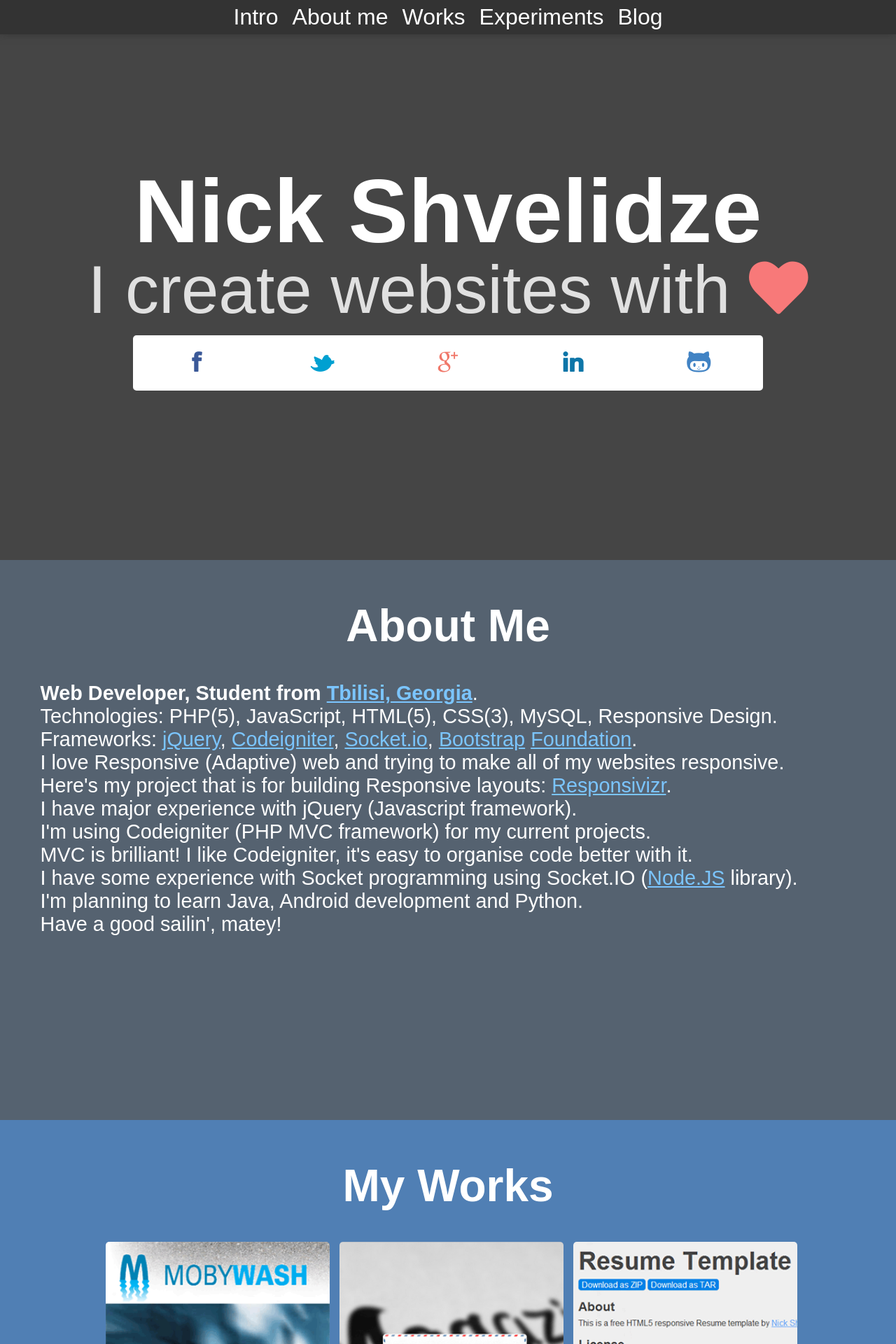
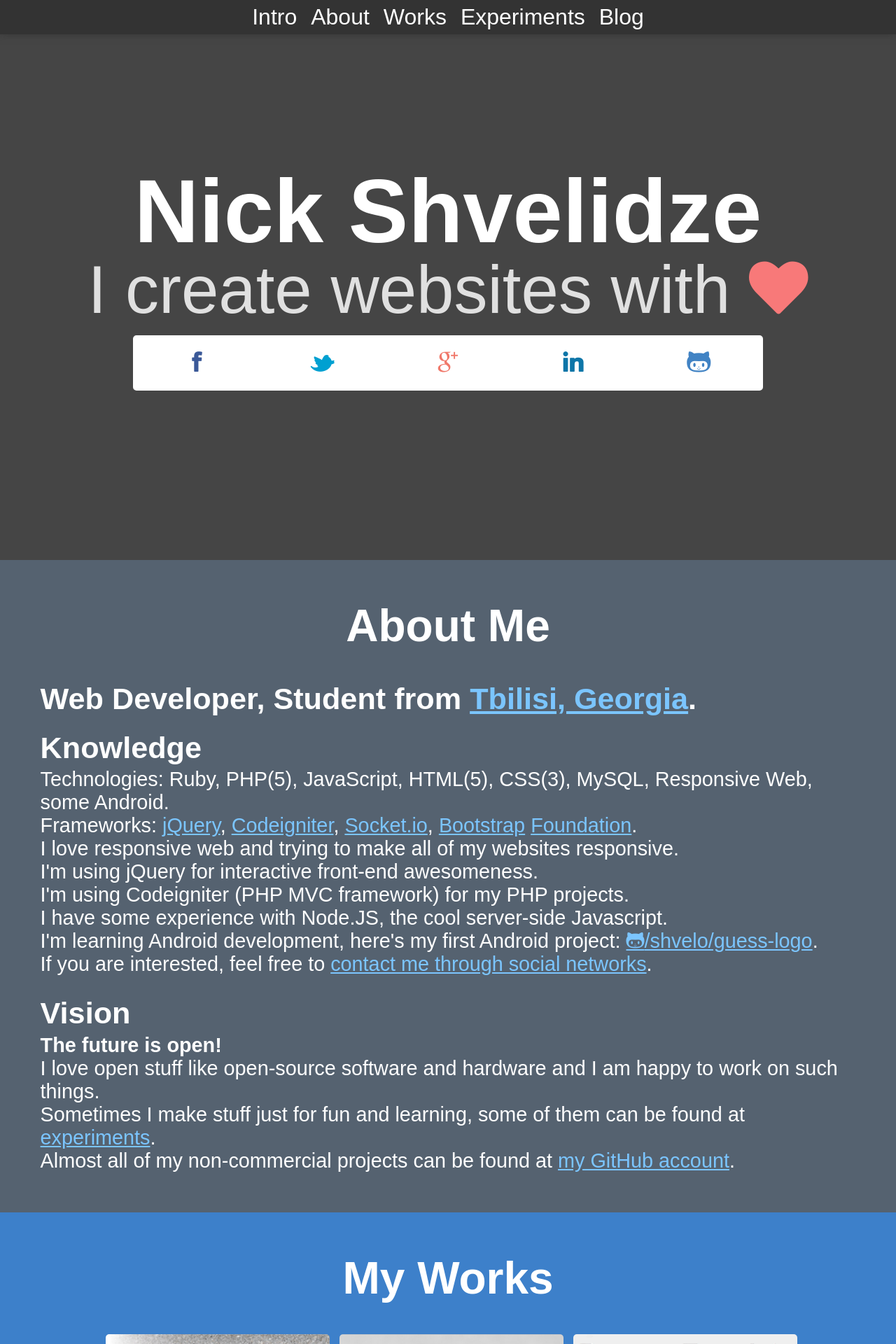
Before and after one commit to shvelo/shvelo.github.io, a PHP site: page / in a window 1280 px wide. Shown: the top 1920 px of the page at 70% size. Run offline with PHP 8.4, Linux system fonts and the light colour scheme.

Commit message:
Update about me

```diff
--- a/css/style.css
+++ b/css/style.css
@@ -758,6 +758,12 @@ a:hover,
 a:active {
   color: #2ea4ff;
 }
+h2 {
+  margin: .5em 0 .1em 0;
+}
+p {
+  margin-top: .1em;
+}
 #top {
   display: table;
   height: 100%;
@@ -878,7 +884,7 @@ h1.name a {
 }
 #works {
   min-height: 100%;
-  background: #507FB4;
+  background: #3D80CA;
 }
 #experiments {
   min-height: 100%;
@@ -1041,10 +1047,7 @@ nav.main a:hover {
 * ---------------------------------------------------------------
 **/
 @media (min-width: 1281px) {
-  #about article {
-    width: 1200px;
-    margin: 0 auto;
-  }
+
 }
 /**
 * ---------------------------------------------------------------
--- a/index.html
+++ b/index.html
@@ -17,7 +17,7 @@
 <nav class="main">
 	<ul>
 		<li><a href="#top">Intro</a>
-		<li><a href="#about">About me</a>
+		<li><a href="#about">About</a>
 		<li><a href="#works">Works</a>
 		<li><a href="#experiments">Experiments</a>
 		<li><a href="http://blog.nicksh.com" target="_blank">Blog</a>
@@ -60,21 +60,31 @@
 <div id="about" class="page">
 	<h1 class="title">About Me</h1>
 	<article>
-		<b>Web Developer, Student from <a href="http://goo.gl/ddhe7" title="Georgia on Google Maps" target="_blank">Tbilisi, Georgia</a></b>.<br>
-        Technologies: PHP(5), JavaScript, HTML(5), CSS(3), MySQL, Responsive Design.<br>
-        Frameworks: <a href="//jquery.com" title="jQuery Javascript Library" target="_blank">jQuery</a>,
-                    <a href="//codeigniter.com" title="Codeigniter PHP MVC framework" target="_blank">Codeigniter</a>,
-                    <a href="//socket.io" title="Socket.io Node.js library" target="_blank">Socket.io</a>,
-                    <a href="//twitter.github.com/bootstrap" title="Twitter Bootstrap" target="_blank">Bootstrap</a>
-                    <a href="//http://foundation.zurb.com/" title="Zurb Foundation" target="_blank">Foundation</a>.<br>
-        I love Responsive (Adaptive) web and trying to make all of my websites responsive.<br class="hidable">
-        Here's my project that is for building Responsive layouts: <a href="//responsivizr.com" title="Responsive layout builder" target="_blank">Responsivizr</a>.<br class="hidable">
-        I have major experience with jQuery (Javascript framework).<br class="hidable">
-        I'm using Codeigniter (PHP MVC framework) for my current projects.<br class="hidable">
-        MVC is brilliant! I like Codeigniter, it's easy to organise code better with it.<br class="hidable">
-        I have some experience with Socket programming using Socket.IO (<a href="//nodejs.org" target="_blank">Node.JS</a> library).<br class="hidable">
-        I'm planning to learn Java, Android development and Python.<br class="hidable">
-        Have a good sailin', matey!
+		<h2>Web Developer, Student from <a href="http://goo.gl/ddhe7" title="Georgia on Google Maps" target="_blank">Tbilisi, Georgia</a>.</h2>
+
+<h2>Knowledge</h2>
+
+<p>Technologies: Ruby, PHP(5), JavaScript, HTML(5), CSS(3), MySQL, Responsive Web, some Android.<br>
+    Frameworks: <a href="http://jquery.com" title="jQuery Javascript Library" target="_blank">jQuery</a>,
+    <a href="http://codeigniter.com" title="Codeigniter PHP MVC framework" target="_blank">Codeigniter</a>,
+    <a href="http://socket.io" title="Socket.io Node.js library" target="_blank">Socket.io</a>,
+    <a href="http://twitter.github.com/bootstrap" title="Twitter Bootstrap" target="_blank">Bootstrap</a>
+    <a href="http://http://foundation.zurb.com/" title="Zurb Foundation" target="_blank">Foundation</a>.<br>
+    I love responsive web and trying to make all of my websites responsive.<br class="hidable">
+    I'm using jQuery for interactive front-end awesomeness.<br class="hidable">
+    I'm using Codeigniter (PHP MVC framework) for my PHP projects.<br class="hidable">
+    I have some experience with Node.JS, the cool server-side Javascript.<br class="hidable">
+    I'm learning Android development, here's my first Android project:
+        <a href="https://github.com/shvelo/guess-logo" target="_blank"><i class="icon-github"></i>/shvelo/guess-logo</a>.<br class="hidable">
+    If you are interested, feel free to <a href="#top">contact me through social networks</a>.
+
+<h2>Vision</h2>
+
+<p><b>The future is open!</b><br>
+    I love open stuff like open-source software and hardware and I am happy to work on such things.<br class="hidable">
+    Sometimes I make stuff just for fun and learning, some of them can be found at <a href="#experiments">experiments</a>.<br class="hidable">
+    Almost all of my non-commercial projects can be found at <a href="http://github.com/shvelo">my GitHub account</a>.
+
 	</article>
 </div>
 
--- a/index.mustache
+++ b/index.mustache
@@ -17,7 +17,7 @@
 <nav class="main">
 	<ul>
 		<li><a href="#top">Intro</a>
-		<li><a href="#about">About me</a>
+		<li><a href="#about">About</a>
 		<li><a href="#works">Works</a>
 		<li><a href="#experiments">Experiments</a>
 		<li><a href="http://blog.nicksh.com" target="_blank">Blog</a>
--- a/less/style.less
+++ b/less/style.less
@@ -48,6 +48,14 @@ a, a:visited {
 
 a:hover, a:active {
 	color: #2ea4ff;
+}
+
+h2 {
+	margin: .5em 0 .1em 0;
+}
+
+p {
+	margin-top: .1em;
 }
 
 #top {
@@ -355,10 +363,7 @@ nav.main a:hover {
 
 @media (min-width: 1281px) {
 
-#about article {
-	width: 1200px;
-	margin: 0 auto;
-}
+
 
 }
 
```
Also changed, not shown: about.html (+24 -15 lines), resume/index.html (+25 -15 lines).
